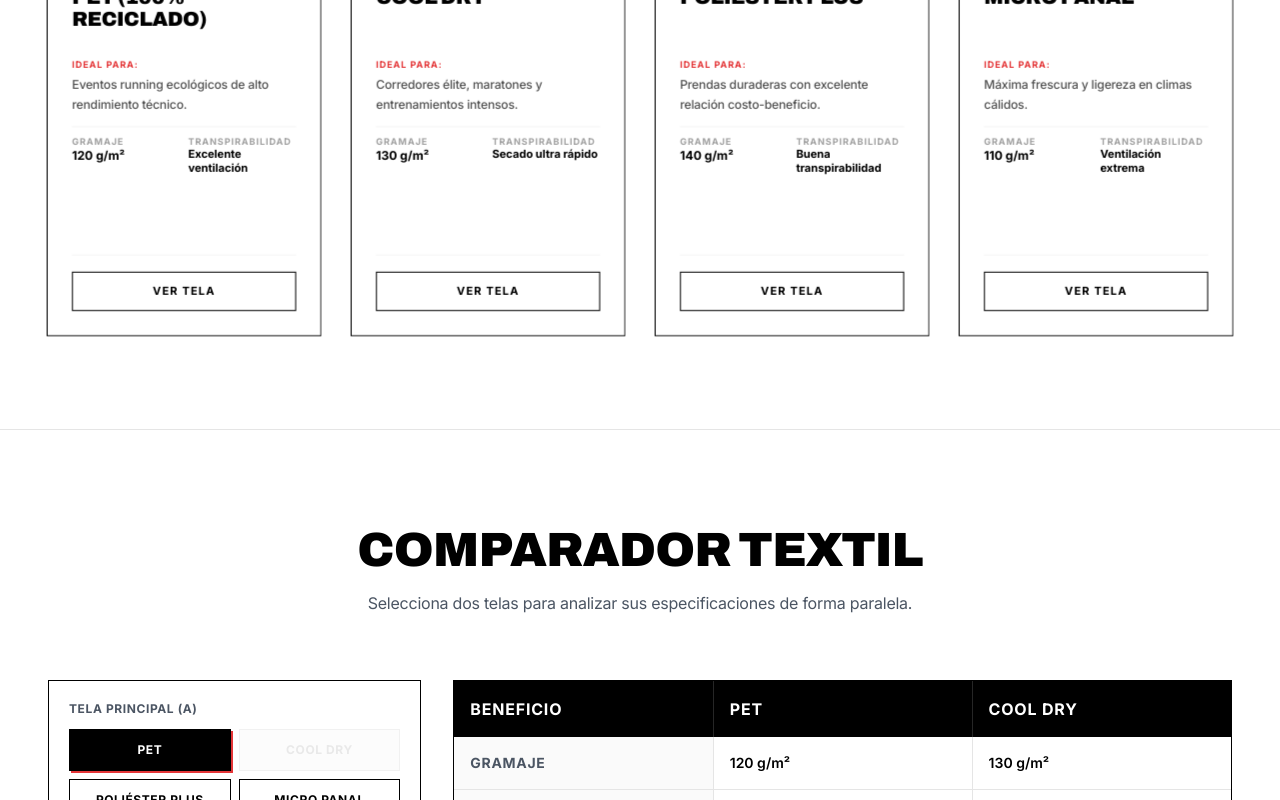
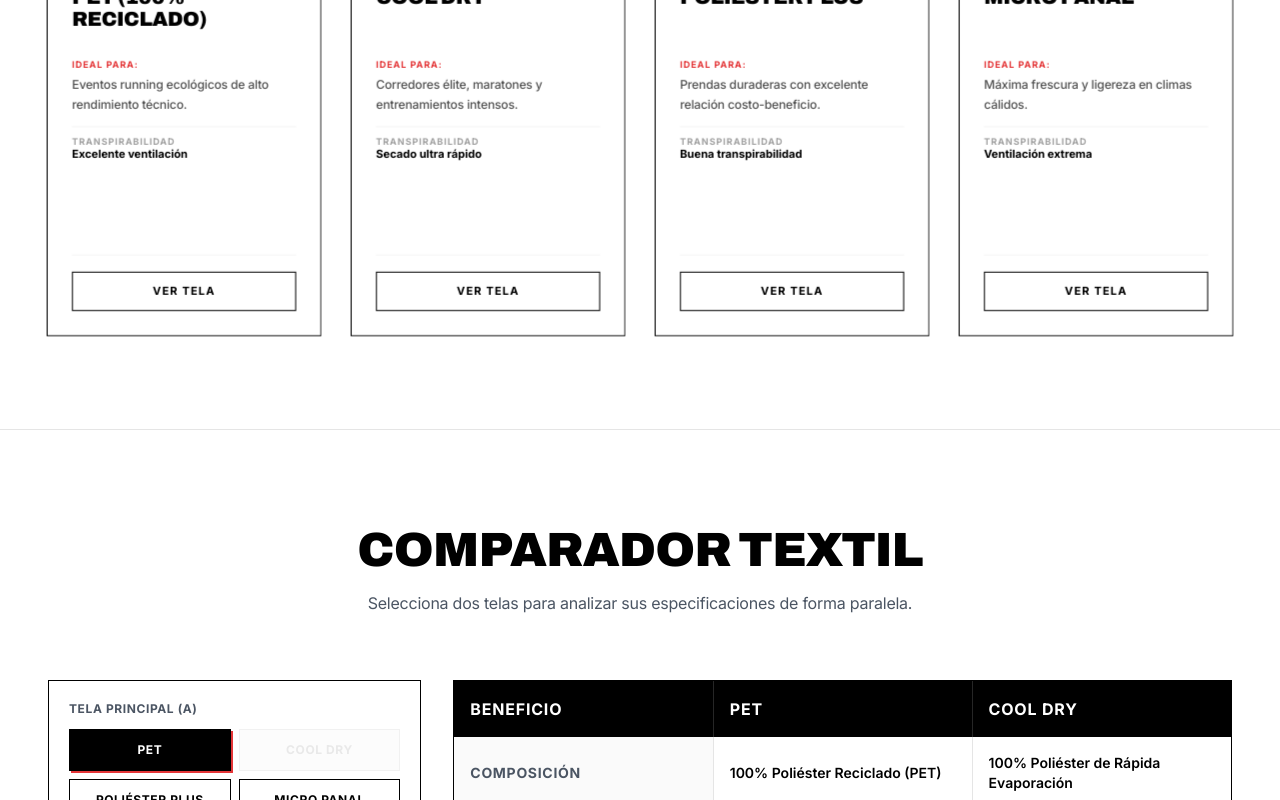
Before and after one commit to Obed0/sportsprint-oxent, a React (Vite) app: page /tecnologia-textil in a window 1280 px wide. Shown: the part 1020-1820 px from the top of the page. Built offline with nearby package versions, Linux system fonts and the light colour scheme.

Commit message:
Fix: eliminar el gramaje de las fichas de telas y el comparador

```diff
--- a/src/app/pages/TecnologiaPage.tsx
+++ b/src/app/pages/TecnologiaPage.tsx
@@ -191,13 +191,7 @@ export function TecnologiaPage() {
                                     {fabric.bestFor}
                                   </p>
                                 </div>
-                                <div className="pt-2 border-t border-neutral-100 grid grid-cols-2 gap-2">
-                                  <div>
-                                    <span className="text-[9px] tracking-widest text-neutral-400 font-bold uppercase block">
-                                      Gramaje
-                                    </span>
-                                    <span className="text-black font-bold">{fabric.weight}</span>
-                                  </div>
+                                <div className="pt-2 border-t border-neutral-100">
                                   <div>
                                     <span className="text-[9px] tracking-widest text-neutral-400 font-bold uppercase block">
                                       Transpirabilidad
@@ -332,11 +326,7 @@ export function TecnologiaPage() {
                   </tr>
                 </thead>
                 <tbody className="text-xs sm:text-sm font-semibold">
-                  <tr className="border-b border-neutral-200">
-                    <td className="p-4 text-[#4B5563] bg-neutral-50 font-bold uppercase tracking-wider">Gramaje</td>
-                    <td className="p-4 text-black border-l border-neutral-200">{fabricA.weight}</td>
-                    <td className="p-4 text-black border-l border-neutral-200">{fabricB.weight}</td>
-                  </tr>
+
                   <tr className="border-b border-neutral-200">
                     <td className="p-4 text-[#4B5563] bg-neutral-50 font-bold uppercase tracking-wider">Composición</td>
                     <td className="p-4 text-black border-l border-neutral-200">{fabricA.composition}</td>
```
